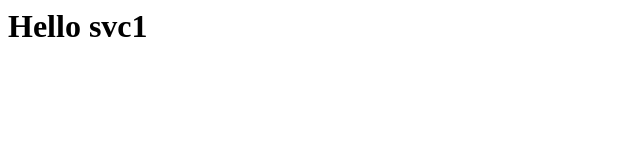
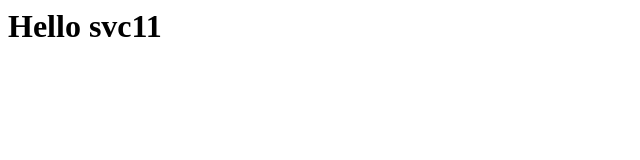
Before and after one commit to nguyenhoangkhang2103/droneci, a plain HTML site: page svc1/index.html in a window 1280 px wide. Shown: the full height of the page, 0-640 px from the left. Drawn offline with Linux system fonts and the light colour scheme.

Commit message:
first commit

```diff
--- a/svc1/index.html
+++ b/svc1/index.html
@@ -1 +1 @@
-<h1>Hello svc1</h1>
+<h1>Hello svc11</h1>
```
